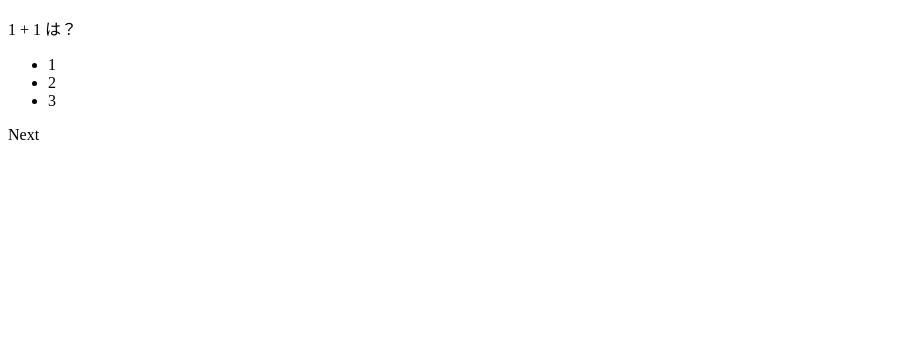
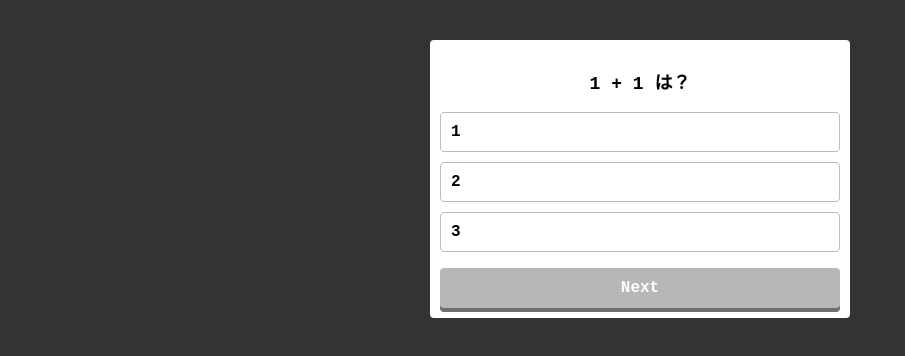
Before and after one commit to shouyamamoto/quiz3, a plain HTML site: page index.html in a window 1280 px wide. Shown: the whole page, without its empty margins (0-905 px from the left). Drawn offline with Linux system fonts and the light colour scheme.

Commit message:
add styles

```diff
--- a/index.html
+++ b/index.html
@@ -17,7 +17,7 @@
       <li>3</li>
     </ul>
 
-    <div id="btn">Next</div>
+    <div id="btn" class="disabled">Next</div>
   </section>
   <script src="main.js"></script>
 </body>
--- a/style.css
+++ b/style.css
@@ -0,0 +1,56 @@
+body {
+  background-color: #333;
+  font-family: 'Courier New', Courier, monospace;
+  font-weight: bold;
+  margin: 0;
+  padding: 0;
+}
+
+#quiz {
+  width: 400px;
+  background-color: #fff;
+  border-radius: 4px;
+  margin: 40px auto;
+  padding: 10px;
+}
+
+#question {
+  font-size: 18px;
+  text-align: center;
+}
+
+#choices {
+  list-style: none;
+  padding: 0;
+}
+
+#choices > li {
+  padding: 10px;
+  margin-bottom: 10px;
+  border: 1px solid #bbb;
+  border-radius: 4px;
+  transition: all 0.3s;
+}
+
+#choices > li:hover {
+  cursor: pointer;
+}
+
+#btn {
+  text-align: center;
+  background-color: olive;
+  box-shadow: 0 4px 0 #333;
+  border-radius: 4px;
+  line-height: 40px;
+  color: #fff;
+  transition: all 0.3s;
+}
+
+#btn:hover {
+  cursor: pointer;
+}
+
+#btn.disabled {
+  background-color: #999;
+  opacity: 0.7;
+}
```
